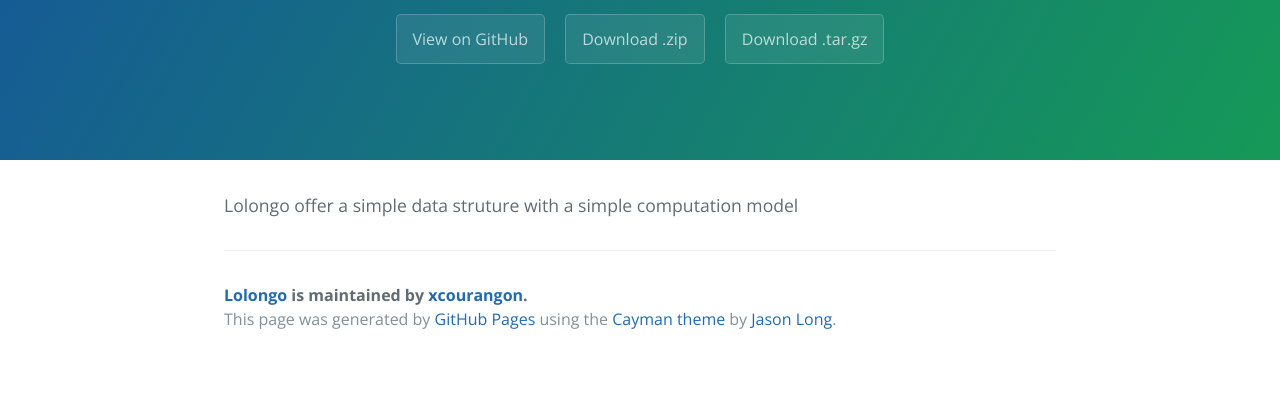
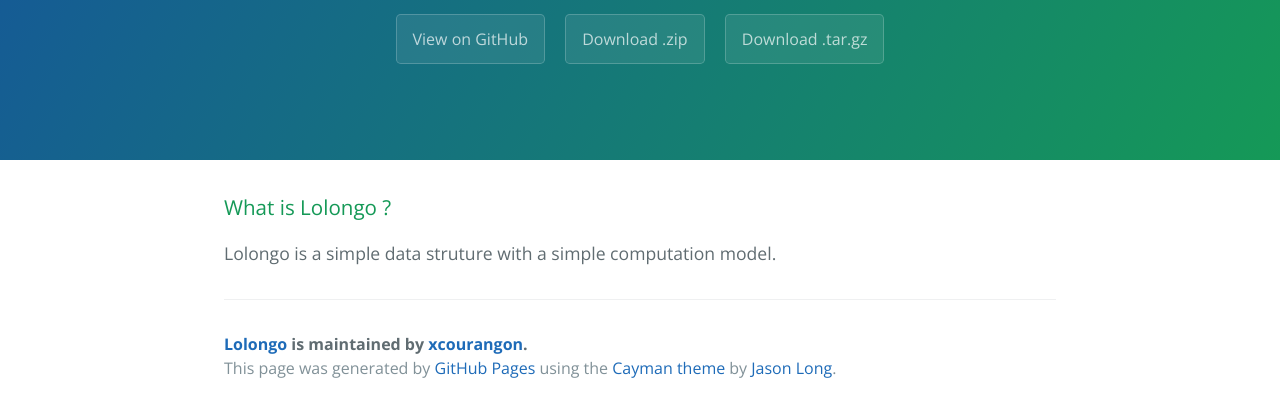
Before and after one commit to xcourangon/lolongo, a plain HTML site: page index.html in a window 1280 px wide. Shown: the part 176-592 px from the top of the page. Drawn offline with nearby package versions, Linux system fonts and the light colour scheme.

Commit message:
Create gh-pages branch via GitHub

```diff
--- a/index.html
+++ b/index.html
@@ -19,7 +19,10 @@
     </section>
 
     <section class="main-content">
-      <p>Lolongo offer a simple data struture with a simple computation model</p>
+      <h3>
+<a id="what-is-lolongo-" class="anchor" href="#what-is-lolongo-" aria-hidden="true"><span class="octicon octicon-link"></span></a>What is Lolongo ?</h3>
+
+<p>Lolongo is a simple data struture with a simple computation model.</p>
 
       <footer class="site-footer">
         <span class="site-footer-owner"><a href="https://github.com/xcourangon/lolongo">Lolongo</a> is maintained by <a href="https://github.com/xcourangon">xcourangon</a>.</span>
--- a/params.json
+++ b/params.json
@@ -1 +1 @@
-{"name":"Lolongo","tagline":"","body":"Lolongo offer a simple data struture with a simple computation model","google":"","note":"Don't delete this file! It's used internally to help with page regeneration."}
+{"name":"Lolongo","tagline":"","body":"### What is Lolongo ?\r\nLolongo is a simple data struture with a simple computation model.\r\n","google":"","note":"Don't delete this file! It's used internally to help with page regeneration."}
```
